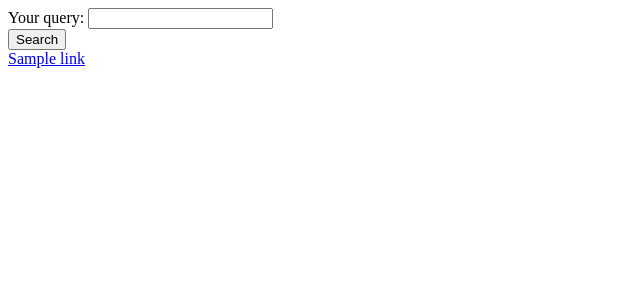
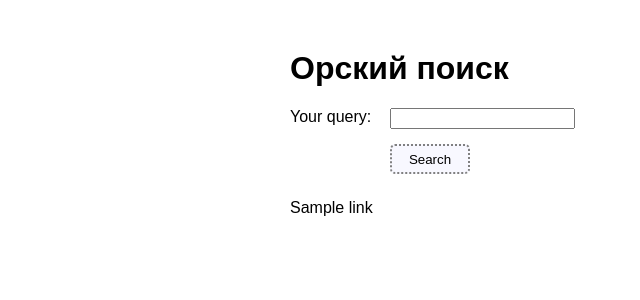
Before and after one commit to kategerasimenko/inforetrieval_2017, a Python web app: template flask/templates/index.html in a window 1280 px wide. Shown: the top 300 px of the page, without its empty margins (0-640 px from the left). Run offline with Jinja, Linux system fonts and the light colour scheme; the template is opened without the code that fills it: most values are stand-ins (such as "Sample title", 1, 10 or a date in 2020).

Commit message:
updated app

```diff
--- a/flask/search_function.py
+++ b/flask/search_function.py
@@ -25,7 +25,7 @@ def get_indices():
         inverted_index = json.loads(f.read())
     with open('article_info.json','r',encoding='utf-8-sig') as f:
         articles = json.loads(f.read())
-    with open('average_article_length.txt','r',encoding='utf-8-sig') as f:
+    with open('average_article_length','r',encoding='utf-8-sig') as f:
         avdl = float(f.read())
     return inverted_index,articles,avdl
 
--- /dev/null
+++ b/flask/static/styles.css
@@ -0,0 +1,47 @@
+body {
+    font-family: Arial;
+}
+
+a {
+    text-decoration: none;
+    color: black;
+    display: block;
+    margin: 10px 0;
+}
+
+a:visited {
+    color: black;
+}
+
+a:hover {
+    color: red;
+}
+
+label {
+    display: block;
+    float: left;
+    width: 100px;
+}
+
+#main {
+    width: 700px;
+    margin: 50px auto;
+}
+
+#button {
+    margin: 15px 0 15px 100px;
+    text-decoration: none;
+    background-color: ghostwhite;
+    border: 2px grey dotted;
+    border-radius: 5px;
+    width: 80px;
+    height: 30px;
+}
+
+#button:hover {
+    cursor: pointer;
+}
+
+#button:focus, #button:visited {
+    outline: none;
+}
--- a/flask/templates/index.html
+++ b/flask/templates/index.html
@@ -3,14 +3,18 @@
 <head>
 	<title>Search page</title>
 	<meta http-equiv="Content-Type" content="text/html; charset=utf-8">
+    <link rel="stylesheet" type="text/css" href="static/styles.css" />
 </head>
 <body>
+<div id="main">
+<h1>Орский поиск</h1>
 <form>
-Your query: <input type="text" name="query"></input><br>
-<button type="submit">Search</button>
+<label>Your query:</label><input type="text" name="query"></input><br>
+<button type="submit" id="button">Search</button>
 </form>
 {% for href,title in links %}
-<a href="{{ href }}" target="_blank">{{ title }}<a><br>
+<a href="{{ href }}" target="_blank">{{ title }}</a>
 {% endfor %}
+</div>
 </body>
 </html>
```
Also changed, not shown: 2 other files.
